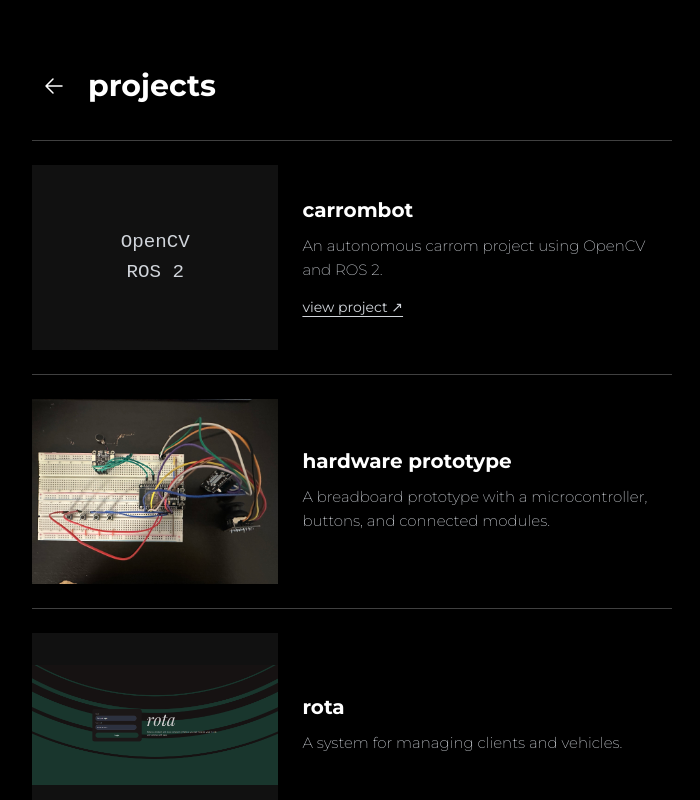
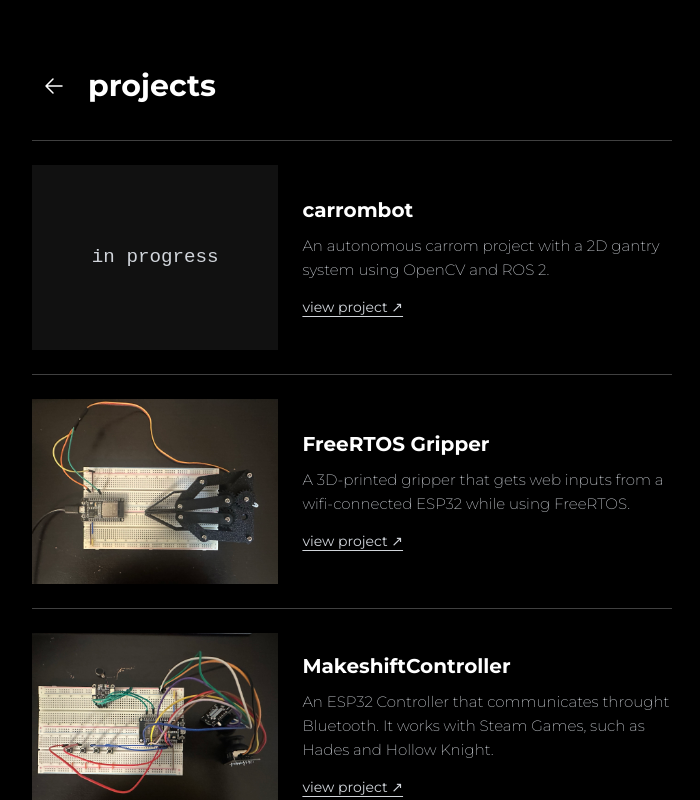
Before and after one commit to Shajeenth/Portfolio, a React (Vite) app: page / in a window 1280 px wide. Both pictures are taken after a click on the button "projects". Shown: the top 800 px of the page, without its empty margins (288-988 px from the left). Built offline with nearby package versions, Linux system fonts and the light colour scheme.

Commit message:
added experience and gripper

```diff
--- a/src/components/ExperiencePage.css
+++ b/src/components/ExperiencePage.css
@@ -91,6 +91,14 @@
   font-weight: 400;
 }
 
+.experience-page__description {
+  padding-left: 20px;
+}
+
+.experience-page__description li + li {
+  margin-top: 12px;
+}
+
 .experience-page__period {
   margin-top: 8px;
   font-size: 13px;
--- a/src/components/ExperiencePage.tsx
+++ b/src/components/ExperiencePage.tsx
@@ -4,11 +4,22 @@ type Experience = {
   role: string
   organization: string
   period: string
-  description: string
+  description: string[]
 }
 
-// Add experience entries here; each renders as a horizontal row.
-const experiences: Experience[] = []
+const experiences: Experience[] = [
+  {
+    role: 'Victoria Park Robotics',
+    organization: 'Victoria Park Collegiate Institute · North York, ON',
+    period: 'Sep. 2023 – Mar. 2026',
+    description: [
+      'Developed a centralized static Java class for managing motor and servo IDs, improving hardware configuration consistency in order to boost efficiency in programming.',
+      'Tested and tuned motor speed and position to achieve accurate and repeatable linear slide positioning using encoder feedback.',
+      'Worked amongst a team using one shared GitHub repository.',
+      'Competed in the FIRST Tech Challenge and won an Innovate Award.',
+    ],
+  },
+]
 
 export default function ExperiencePage({ onBack }: { onBack: () => void }) {
   return (
@@ -33,7 +44,11 @@ export default function ExperiencePage({ onBack }: { onBack: () => void }) {
                 <p className="experience-page__organization">{experience.organization}</p>
                 <p className="experience-page__period">{experience.period}</p>
               </div>
-              <p className="experience-page__description">{experience.description}</p>
+              <ul className="experience-page__description">
+                {experience.description.map(description => (
+                  <li key={description}>{description}</li>
+                ))}
+              </ul>
             </article>
           ))}
         </div>
--- a/src/components/ProjectsPage.tsx
+++ b/src/components/ProjectsPage.tsx
@@ -1,24 +1,34 @@
 import prototypeImage from '../assets/prototype.jpg'
 import rotaImage from '../assets/imgOfRota.png'
+import gripperImage from '../assets/gripper.jpg'
 import './ProjectsPage.css'
 
 const projects = [
   {
     title: 'carrombot',
-    description: 'An autonomous carrom project using OpenCV and ROS 2.',
+    description: 'An autonomous carrom project with a 2D gantry system using OpenCV and ROS 2.',
     href: 'https://github.com/Shajeenth/carrombot',
     image: null,
     alt: '',
   },
   {
-    title: 'hardware prototype',
-    description: 'A breadboard prototype with a microcontroller, buttons, and connected modules.',
+    title: 'FreeRTOS Gripper',
+    description: 'A 3D-printed gripper that gets web inputs from a wifi-connected ESP32 while using FreeRTOS.',
+    href: 'https://github.com/Shajeenth/robot-arm',
+    image: gripperImage,
+    alt: 'Breadboard electronics prototype',
+  },
+    {
+    title: 'MakeshiftController',
+    description: 'An ESP32 Controller that communicates throught Bluetooth. It works with Steam Games, such as Hades and Hollow Knight.',
+    href: 'https://github.com/Shajeenth/MakeshiftController',
     image: prototypeImage,
     alt: 'Breadboard electronics prototype',
   },
   {
     title: 'rota',
     description: 'A system for managing clients and vehicles.',
+    href: 'https://github.com/Shajeenth/rota',
     image: rotaImage,
     alt: 'Rota login screen',
   },
@@ -41,7 +51,7 @@ export default function ProjectsPage({ onBack }: { onBack: () => void }) {
             <article className="projects-page__project" key={project.title}>
               {project.image
                 ? <img className="projects-page__image" src={project.image} alt={project.alt} />
-                : <div className="projects-page__placeholder" aria-hidden="true">OpenCV<br />ROS 2</div>}
+                : <div className="projects-page__placeholder" aria-hidden="true">in progress</div>}
               <div className="projects-page__details">
                 <h2>{project.title}</h2>
                 <p>{project.description}</p>
```
Also changed, not shown: src/assets/gripper.jpg (added).
